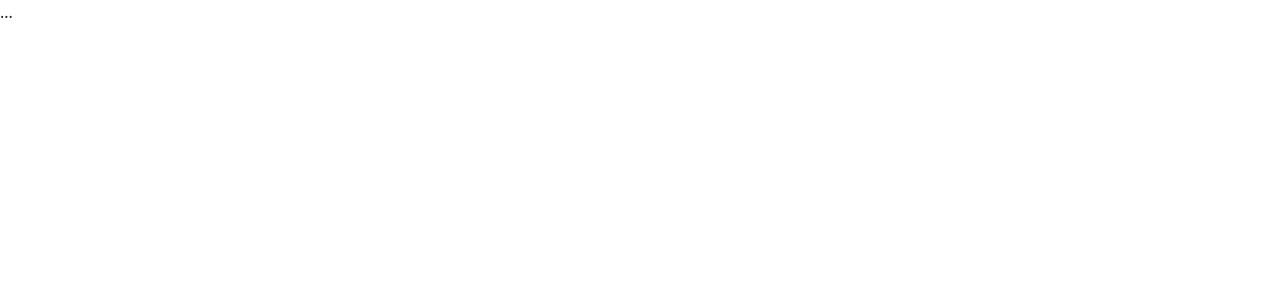
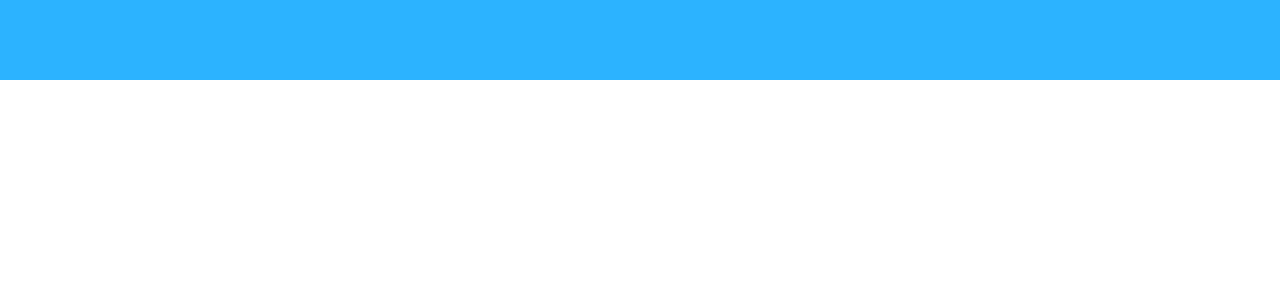
Before and after one commit to davimoreiraa/React-store, a Next.js app: page / in a window 1280 px wide. Shown: the top 300 px of the page. Built offline with nearby package versions, Linux system fonts and the light colour scheme.

Commit message:
started do develop the header component

```diff
--- a/src/components/Header/index.jsx
+++ b/src/components/Header/index.jsx
@@ -0,0 +1,10 @@
+/* ------------ STYLES ------------ */
+import styles from './styles.module.css'
+
+export default function Header() {
+  return (
+    <header className={`${styles.header}`}>
+
+    </header>
+  )
+}
--- a/src/components/Header/styles.module.css
+++ b/src/components/Header/styles.module.css
@@ -0,0 +1,5 @@
+.header {
+  height: 80px;
+  width: 100vw;
+  background-color: rgb(44, 179, 255);
+}
--- a/src/pages/Home/index.jsx
+++ b/src/pages/Home/index.jsx
@@ -1,10 +1,22 @@
+/* ------------ STYLES ------------ */
+import styles from './styles.module.css'
+
 import Header from '../../components/Header'
+import Head from 'next/head'
 
 export default function Home() {
   return (
-    <div>
-      ...
-    </div>
+    <>
+      <Head>
+        <title>React Store</title>
+      </Head>
+      <div className={`${styles.body}`}>
+        <Header/>
+        <main>
+
+        </main>
+      </div>
+    </>
 
   )
 }
--- a/src/pages/_app.js
+++ b/src/pages/_app.js
@@ -1,6 +1,9 @@
 /* ------------ STYLES ------------ */
 import '../../styles/globals.css'
 import 'bootstrap/dist/css/bootstrap.min.css'
+
+/* ------------ COMPONENTS ------------ */
+import Head from 'next/head'
 
 function MyApp({ Component, pageProps }) {
   return <Component {...pageProps} />
```
Also changed, not shown: src/pages/Home/styles.module.css (added).
